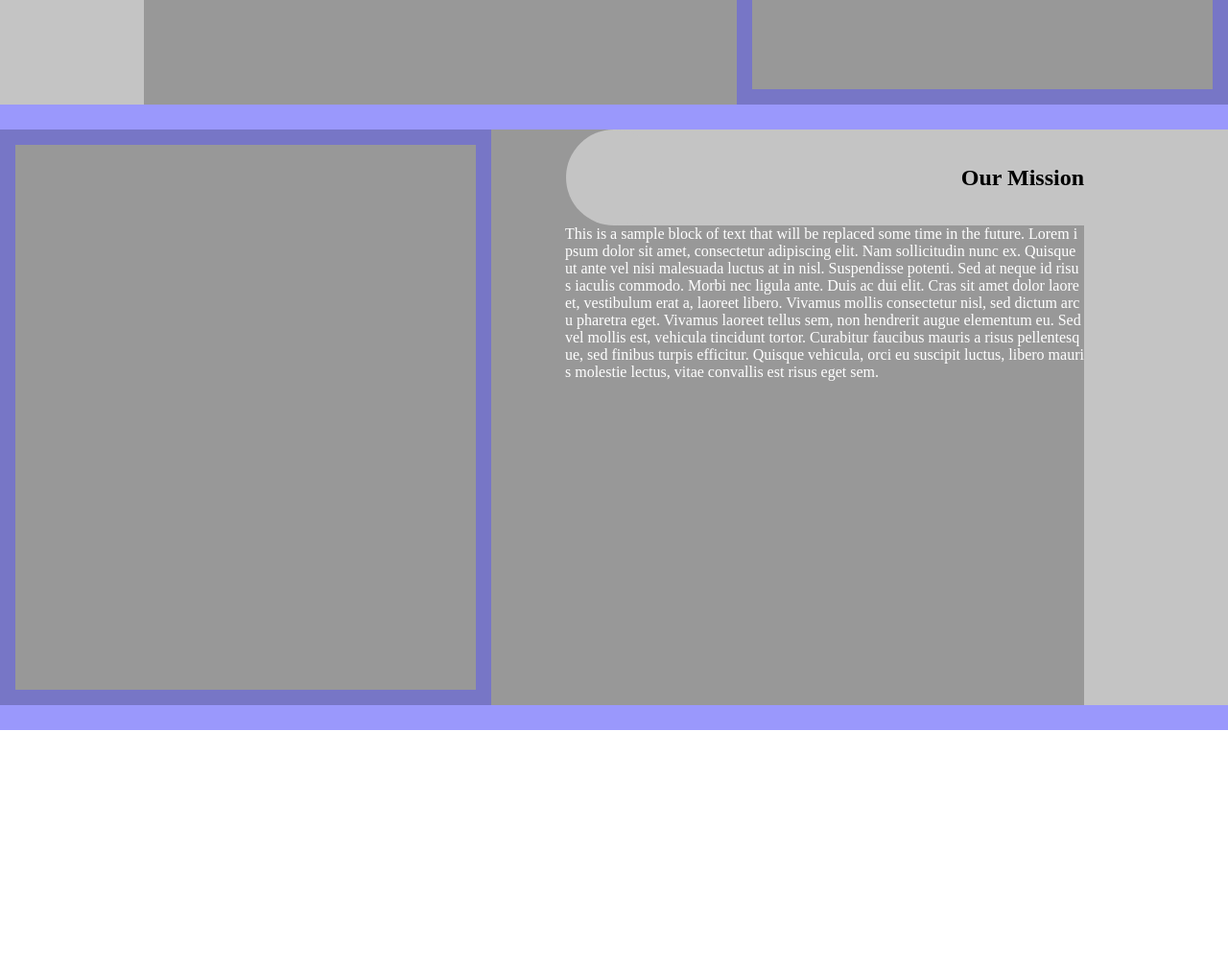
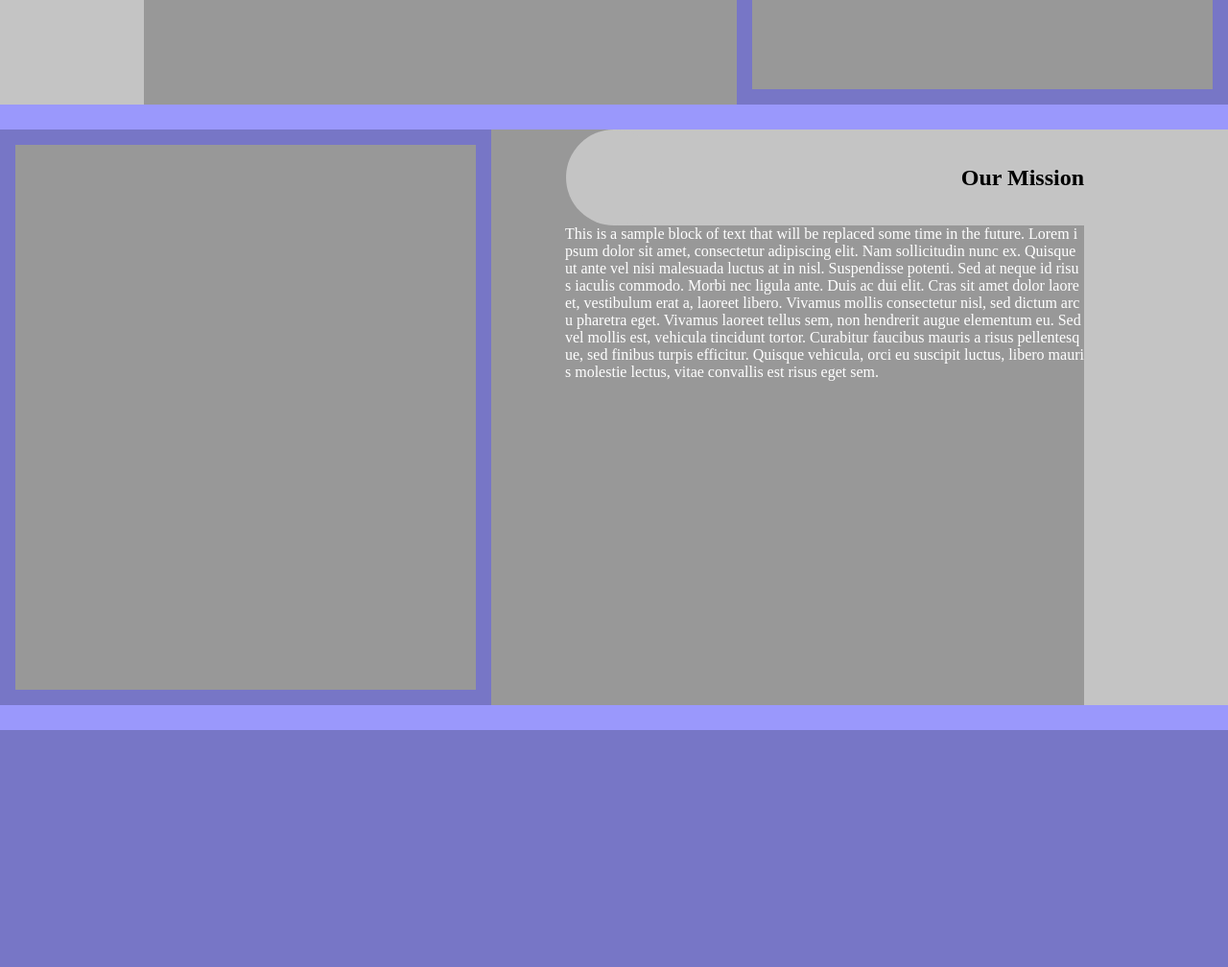
Before and after one commit to Shoebox-Development-LLC/portfolio-website, a Gatsby site: page / in a window 1280 px wide. Shown: the part 1272-2280 px from the top of the page at 96% size. Before the commit the page ends 2033 px from the top, so only its background shows below. Built offline with nearby package versions, Linux system fonts and the light colour scheme; Gatsby itself is replaced by a stand-in of ours.

Commit message:
Started Footer.js

```diff
--- /dev/null
+++ b/src/components/Footer.js
@@ -0,0 +1,7 @@
+import React from "react"
+
+const Footer = () => {
+  return <div className='footer'></div>
+}
+
+export default Footer
--- a/src/pages/index.js
+++ b/src/pages/index.js
@@ -6,6 +6,7 @@ import Spacer from "../components/Spacer"
 import Showcase from "../components/Showcase"
 import LeftCaption from "../components/LeftCaption"
 import MotivationalText from "../components/MotivationalText"
+import Footer from "../components/Footer"
 
 // markup
 const IndexPage = () => {
@@ -42,7 +43,9 @@ future. Lorem ipsum dolor sit amet, consectetur adipiscing elit. Nam sollicitudi
         />
         <Spacer />
       </main>
-      <footer></footer>
+      <footer>
+        <Footer />
+      </footer>
     </>
   )
 }
--- a/src/styles/index.css
+++ b/src/styles/index.css
@@ -148,6 +148,11 @@
   min-height: 88px;
 }
 
+.footer {
+  min-height: 247px;
+  background-color: var(--accent-color);
+}
+
 #navItemLeft {
   margin-left: 15px;
 }
```
